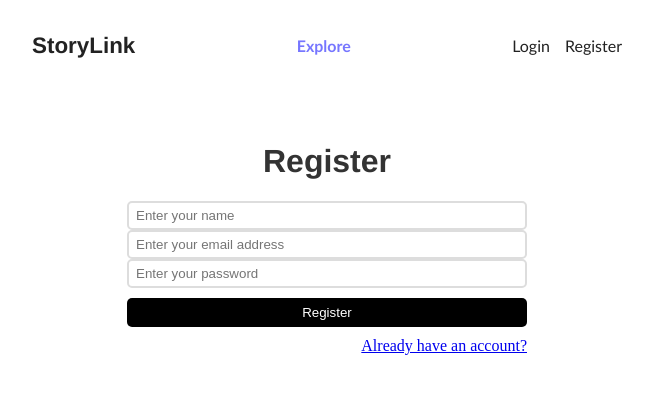
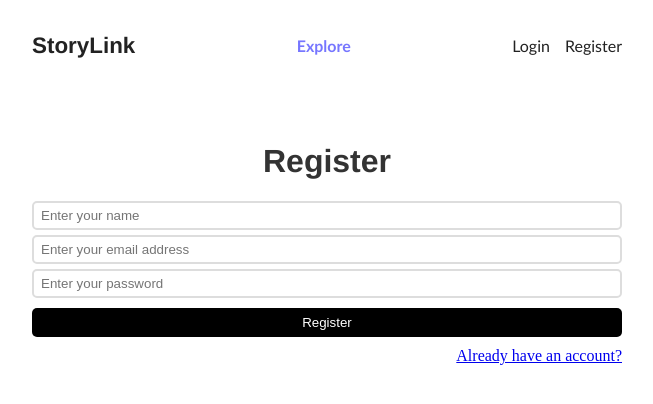
Before and after one commit to hossainchisty/StoryLink-Client, a React (Vite) app: page /register in a window 1280 px wide. Shown: the top 404 px of the page, without its empty margins (313-966 px from the left). Built offline with nearby package versions, Linux system fonts and the light colour scheme; no server answers.

Commit message:
style: Improve readability and maintainability

```diff
--- a/src/styles/App.css
+++ b/src/styles/App.css
@@ -1,3 +1,4 @@
+/* Global Styles */
 * {
   box-sizing: border-box;
 }
@@ -10,12 +11,14 @@ img {
   max-width: 100%;
 }
 
+/* Main Content Container */
 main {
   padding: 5px;
   max-width: 600px;
   margin: 0 auto;
 }
 
+/* Header Styles */
 header {
   display: flex;
   justify-content: space-between;
@@ -40,6 +43,7 @@ header nav {
   gap: 15px;
 }
 
+/* Post Styles */
 div.post {
   display: grid;
   grid-template-columns: 1fr;
@@ -96,12 +100,7 @@ div.post p.summary .read-more:hover {
   text-decoration: underline;
 }
 
-form.login,
-form.register {
-  max-width: 400px;
-  margin: 0 auto;
-}
-
+/* Form Styles */
 input:focus {
   outline: none;
 }
@@ -111,6 +110,7 @@ button {
   display: block;
   width: 100%;
   padding: 5px 7px;
+  margin: 5px 0 0 0;
   border: 2px solid #ddd;
   border-radius: 5px;
   background-color: #fff;
@@ -132,6 +132,7 @@ form.register h1 {
   text-align: center;
 }
 
+/* Post Page Styles */
 div.post-page div.image {
   max-height: 300px;
   display: flex;
@@ -197,6 +198,7 @@ a svg {
   height: 20px;
 }
 
+/* Additional Links and Buttons */
 .feed-link,
 .profile-link,
 .write-link {
@@ -231,6 +233,7 @@ a svg {
   margin: 10px 0 5px;
 }
 
+/* Miscellaneous Styles */
 .not-found {
   display: flex;
   justify-content: center;
```
